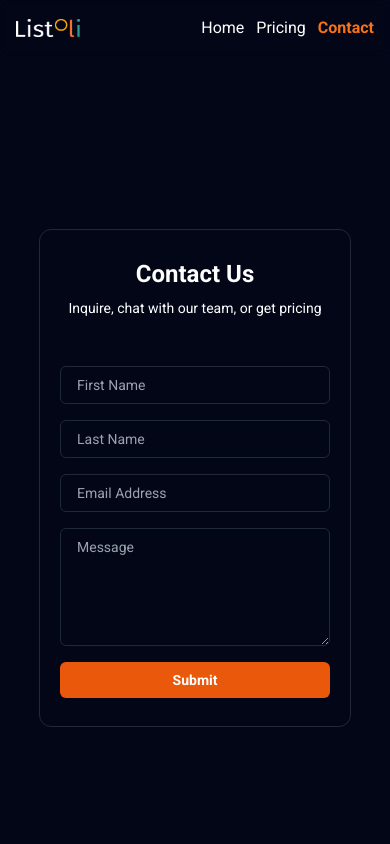
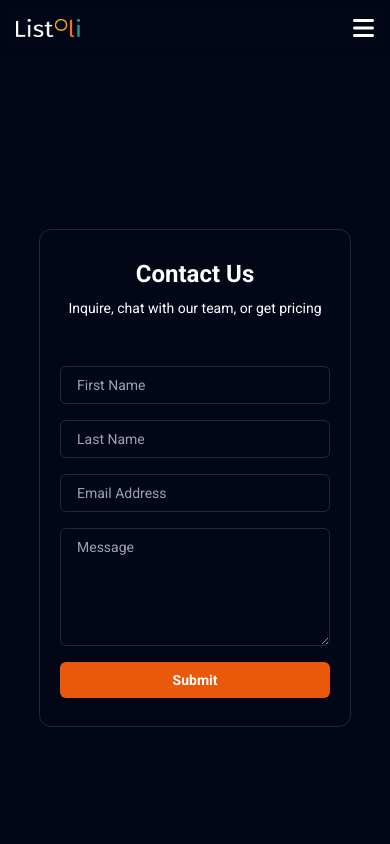
Before and after one commit to mohammadhashemdev/listoli, a Next.js app: page /contact in a window 390 px wide. Shown: the top 844 px of the page. Built offline with nearby package versions, Linux system fonts and the light colour scheme.

Commit message:
responsive navbar

```diff
--- a/app/pricing/page.jsx
+++ b/app/pricing/page.jsx
@@ -1,7 +1,8 @@
 function page() {
   return (
     <main className="container mx-auto md:px-36 px-4 flex flex-col gap-6">
-      <div className="md:flex hidden flex-col gap-10 my-14">
+      <div className="hidden xl:block">
+        <div className="flex flex-col gap-10 my-14">
           <div className="flex w-full justify-between items-center">
             <div className="flex grow flex-col gap-10 justify-center items-start">
               <div className="flex flex-col gap-1 items-start justify-center">
@@ -16,9 +17,9 @@ function page() {
                   <p className="text-2xl text-orange-600">/month</p>
                 </div>
                 <p className="text-white w-2/3">
-                * The price increases by $0.50 per minor release, capped at $15
-                before the next major release. Each major release adds $5 to the
-                price (e.g., Version 2.0 is $15, Version 3.0 is $20).
+                  * The price increases by $0.50 per minor release, capped at
+                  $15 before the next major release. Each major release adds $5
+                  to the price (e.g., Version 2.0 is $15, Version 3.0 is $20).
                 </p>
               </div>
               <a
@@ -31,7 +32,7 @@ function page() {
             </div>
             <div className="flex flex-row grow justify-end items-center">
               <div className="w-2/3 h-2/3">
-              <img src="/features2-01.png" alt="pricing tag" />
+                <img src="/pricetag-01.png" alt="pricing tag" />
               </div>
             </div>
           </div>
@@ -71,7 +72,7 @@ function page() {
           </div>
         </div>
 
-      <div className="md:flex hidden flex-col gap-10 my-14">
+        <div className="flex flex-col gap-10 my-14">
           <div className="flex w-full justify-between items-center">
             <div className="flex grow flex-col gap-10 justify-center items-start">
               <div className="flex flex-col gap-1 items-start justify-center">
@@ -89,8 +90,8 @@ function page() {
                     <span className="text-orange-600 font-bold text-base">
                       Pricing:
                     </span>{" "}
-                  Increases by $10 per minor release, capped at $100 before the
-                  next major release. Each major release adds $100 (e.g.,
+                    Increases by $10 per minor release, capped at $100 before
+                    the next major release. Each major release adds $100 (e.g.,
                     Version 2.0 is $200, Version 3.0 is $300).
                   </p>
                   <p className="text-white w-2/3 text-sm">
@@ -98,8 +99,8 @@ function page() {
                       Cut-Off License:
                     </span>{" "}
                     After acquiring the cut-off license, code access is revoked,
-                  and future releases are unavailable. To access newer releases,
-                  re-subscription is required, with no guarantee of
+                    and future releases are unavailable. To access newer
+                    releases, re-subscription is required, with no guarantee of
                     compatibility with your modified code.
                   </p>
                 </div>
@@ -114,7 +115,7 @@ function page() {
             </div>
             <div className="flex flex-row grow justify-end items-center">
               <div className="w-2/3 h-2/3">
-              <img src="/pricetag-01.png" alt="pricing tag" />
+                <img src="/features2-01.png" alt="pricing tag" />
               </div>
             </div>
           </div>
@@ -124,8 +125,8 @@ function page() {
                 Cut-Off License
               </h5>
               <p className="text-white pt-4">
-              License the code at a specific version, then continue development
-              independently.
+                License the code at a specific version, then continue
+                development independently.
               </p>
             </div>
             <div className="flex flex-col w-1/3 rounded-xl border border-slate-800 px-6 py-4">
@@ -141,13 +142,13 @@ function page() {
                 Single-Use License
               </h5>
               <p className="text-white pt-4">
-              License is valid only for the application initially acquired for,
-              with no rights for other applications or redistribution.
+                License is valid only for the application initially acquired
+                for, with no rights for other applications or redistribution.
               </p>
             </div>
           </div>
         </div>
-
+      </div>
       {/* mobile version */}
     </main>
   );
--- a/components/ActiveLink.jsx
+++ b/components/ActiveLink.jsx
@@ -10,7 +10,9 @@ export default function AtiveLink({ href, children, onClick }) {
     <Link
       onClick={onClick}
       href={href}
-      className={`${isActive ? "font-bold text-orange-500" : ""} text-base`}
+      className={`${
+        isActive ? "font-bold text-orange-600" : ""
+      } text-base inline-block px-4 py-2 hover:bg-orange-600/20 duration-200 rounded-md`}
     >
       {children}
     </Link>
--- /dev/null
+++ b/components/header/MobileNavbar.jsx
@@ -0,0 +1,32 @@
+import { motion, AnimatePresence } from "framer-motion";
+import ActiveLink from "../ActiveLink";
+
+function MobileNavbar({ open, setIsOpen }) {
+  return (
+    <AnimatePresence mode="wait">
+      {open && (
+        <motion.div
+          initial={{ opacity: 0, y: -100 }}
+          animate={{ opacity: 1, y: 0 }}
+          exit={{ opacity: 0, y: -100 }}
+          transition={{ duration: 0.3 }}
+          className="fixed md:hidden top-10 w-full h-screen z-50"
+        >
+          <div className="flex flex-col justify-center items-center gap-4 text-xl font-bold bg-slate-800 text-white py-10 px-10 mx-4 my-6 rounded-lg">
+            <ActiveLink href="/" onClick={() => setIsOpen(false)}>
+              Home
+            </ActiveLink>
+            <ActiveLink href="/pricing" onClick={() => setIsOpen(false)}>
+              Pricing
+            </ActiveLink>
+            <ActiveLink href="/contact" onClick={() => setIsOpen(false)}>
+              Contact
+            </ActiveLink>
+          </div>
+        </motion.div>
+      )}
+    </AnimatePresence>
+  );
+}
+
+export default MobileNavbar;
--- a/components/header/NavBar.jsx
+++ b/components/header/NavBar.jsx
@@ -2,10 +2,15 @@
 
 import { FontAwesomeIcon } from "@fortawesome/react-fontawesome";
 import { faBars, faXmark } from "@fortawesome/free-solid-svg-icons";
+
 import ActiveLink from "../ActiveLink";
 import Image from "next/image";
+import MobileNavbar from "./MobileNavbar";
+import { useState } from "react";
 
 export default function NavBar() {
+  const [isOpen, setIsOpen] = useState(false);
+
   return (
     <>
       <nav className="container flex flex-row justify-between items-center mx-auto px-4 md:px-8 py-3 sticky top-0 z-50 backdrop-blur-sm">
@@ -18,12 +23,26 @@ export default function NavBar() {
             className="object-cover"
           />
         </div>
-        <div className="nav-links flex flex-row justify-end gap-3 items-center text-sm text-white">
+        <div className="hidden md:block nav-links text-sm text-white">
           <ActiveLink href="/">Home</ActiveLink>
           <ActiveLink href="/pricing">Pricing</ActiveLink>
           <ActiveLink href="/contact">Contact</ActiveLink>
         </div>
+        <div
+          className="text-white md:hidden"
+          onClick={() => {
+            setIsOpen(!isOpen);
+          }}
+        >
+          {isOpen ? (
+            <FontAwesomeIcon icon={faXmark} size="xl" />
+          ) : (
+            <FontAwesomeIcon icon={faBars} size="xl" />
+          )}
+        </div>
       </nav>
+
+      <MobileNavbar open={isOpen} setIsOpen={setIsOpen} />
     </>
   );
 }
--- a/package.json
+++ b/package.json
@@ -14,6 +14,7 @@
     "@fortawesome/free-solid-svg-icons": "^6.6.0",
     "@fortawesome/react-fontawesome": "^0.2.2",
     "@tabler/icons-react": "^3.19.0",
+    "framer-motion": "^11.11.10",
     "next": "14.2.15",
     "react": "^18",
     "react-dom": "^18"
```
Also changed, not shown: 1 other file (tests, documents, lock files or other folders). Lines whose indentation alone changed are shown as unchanged.
